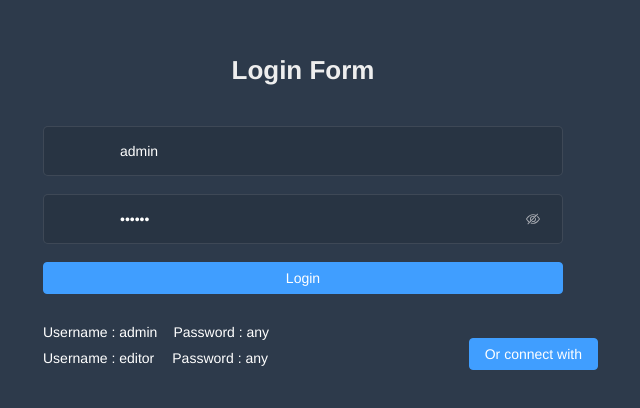
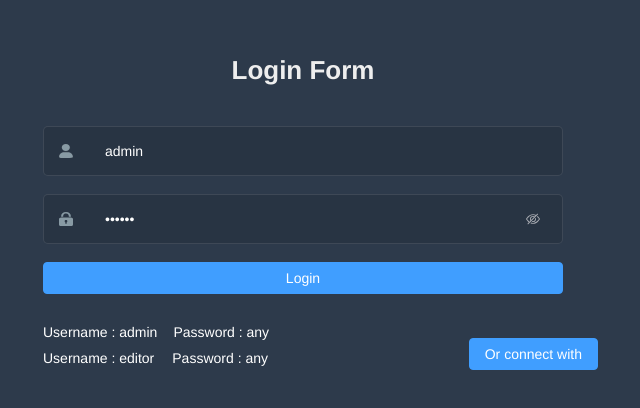
Before and after one commit to boldcaffeine/baseAdminPro, a Vue app: page /#/login in a window 1280 px wide. Shown: the part 104-512 px from the top of the page, without its empty margins (337-977 px from the left). Built offline with nearby package versions, Linux system fonts and the light colour scheme.

Commit message:
安装vite-plugin-svg-icons 支持svg

```diff
--- a/package.json
+++ b/package.json
@@ -22,9 +22,11 @@
     "@types/js-cookie": "^3.0.6",
     "@vitejs/plugin-vue": "^5.2.1",
     "@vue/tsconfig": "^0.7.0",
+    "fast-glob": "^3.3.3",
     "sass-embedded": "^1.83.4",
     "typescript": "^5.7.3",
     "vite": "^6.0.5",
+    "vite-plugin-svg-icons": "^2.0.1",
     "vue-tsc": "^2.2.0"
   }
 }
--- /dev/null
+++ b/src/components/SvgIcon/index.vue
@@ -0,0 +1,40 @@
+<template>
+  <svg aria-hidden="true" :class="svgClass">
+    <use :xlink:href="symbolId" :fill="color" />
+  </svg>
+</template>
+
+  <script setup>
+import { computed } from "vue";
+
+const props = defineProps({
+  prefix: {
+    type: String,
+    default: "icon",
+  },
+  name: {
+    type: String,
+    required: true,
+  },
+  color: {
+    type: String,
+    default: "#333",
+  },
+});
+
+const symbolId = computed(() => `#${props.prefix}-${props.name}`);
+const svgClass = computed(() => {
+  return props.name ? `svg-icon ${props.name}` : "svg-icon";
+});
+</script>
+
+
+<style scoped>
+.svg-icon {
+  width: 1em;
+  height: 1em;
+  vertical-align: -0.15em;
+  fill: currentColor;
+  overflow: hidden;
+}
+</style>
--- a/src/main.ts
+++ b/src/main.ts
@@ -8,7 +8,11 @@ import "./globalStyles/index.scss"; // global css
 import App from "./App.vue";
 import router from "./router";
 import store from "./store";
+import 'virtual:svg-icons-register'
+import SvgIcon from '@/components/SvgIcon/index.vue';
+
 const app = createApp(App);
+app.component('SvgIcon', SvgIcon);
 app.use(ElementPlus, {
   locale: zhCn,
 });
--- a/src/views/home/index.vue
+++ b/src/views/home/index.vue
@@ -1,18 +1,21 @@
 <template>
-    <div>我是首页{{doneTodosCount}}</div>
+  <div>
+    我是首页{{ doneTodosCount }}
+    <div>
+      <svg-icon name="user"></svg-icon>
+      <SvgIcon name="drag"></SvgIcon>
+      <SvgIcon name="edit"></SvgIcon>
+    </div>
+  </div>
 </template>
 
 <script setup>
-
-import { computed } from 'vue';
-import { useStore } from 'vuex'
-
-const store = useStore()
-
+import { computed } from "vue";
+import { useStore } from "vuex";
+const store = useStore();
 const doneTodosCount = computed(() => {
-  return store.state.count
-})
-console.log(store.state,'store.state')
-console.log(store.getters,'store.getters')
-
+  return store.state.count;
+});
+console.log(store.state, "store.state");
+console.log(store.getters, "store.getters");
 </script>
--- a/src/views/login/index.vue
+++ b/src/views/login/index.vue
@@ -11,7 +11,9 @@
       </div>
 
       <el-form-item prop="username">
-        <span class="svg-container"> </span>
+        <span class="svg-container">
+          <svg-icon name="user" color="#889aa4"></svg-icon>
+        </span>
         <el-input
           ref="usernameRef"
           v-model="loginForm.username"
@@ -30,7 +32,9 @@
         manual
       >
         <el-form-item prop="password">
-          <span class="svg-container"> </span>
+          <span class="svg-container">
+            <svg-icon name="password" color="#889aa4"></svg-icon>
+          </span>
           <el-input
             :key="passwordType"
             ref="passwordRef"
@@ -213,7 +217,7 @@ $cursor: #fff;
   :deep(.el-input) {
     display: inline-block;
     width: 85%;
-    padding: 8px 5px 8px 15px;
+    padding: 8px 5px 8px 0;
     .el-input__wrapper {
       width: 100%;
       box-shadow: none;
--- a/src/vite-env.d.ts
+++ b/src/vite-env.d.ts
@@ -18,3 +18,5 @@ declare module "js-cookie" {
   const Cookies: any;
   export default Cookies;
 }
+
+declare module 'virtual:svg-icons-register';
--- a/tsconfig.json
+++ b/tsconfig.json
@@ -6,6 +6,6 @@
   ],
   "compilerOptions": {
     // 其他配置项
-    "types": ["element-plus/global"]
+    "types": ["element-plus/global","vite-plugin-svg-icons/client"]
   }
 }
--- a/vite.config.ts
+++ b/vite.config.ts
@@ -1,14 +1,23 @@
-import { defineConfig } from 'vite'
-import vue from '@vitejs/plugin-vue'
-
+import { defineConfig } from "vite";
+import vue from "@vitejs/plugin-vue";
+import { createSvgIconsPlugin } from "vite-plugin-svg-icons";
+import path from "path";
 // https://vite.dev/config/
 export default defineConfig({
-  plugins: [vue()],
+  plugins: [
+    vue(),
+    createSvgIconsPlugin({
+      // 指定存放 SVG 图标的文件夹
+      iconDirs: [path.resolve(process.cwd(), "src/assets/icons/svg")],
+      // 配置 symbolId 格式
+      symbolId: "icon-[name]",
+    }),
+  ],
   resolve: {
     alias: {
-      '@': '/src', // 将 '@' 别名指向 src 目录
-      '@components': '/src/components', // 将 '@components' 别名指向 src/components 目录
-      '@assets': '/src/assets' // 将 '@assets' 别名指向 src/assets 目录
-    }
-  }
-})
+      "@": "/src", // 将 '@' 别名指向 src 目录
+      "@components": "/src/components", // 将 '@components' 别名指向 src/components 目录
+      "@assets": "/src/assets", // 将 '@assets' 别名指向 src/assets 目录
+    },
+  },
+});
```
Also changed, not shown: 1 other file (tests, documents, lock files or other folders).
